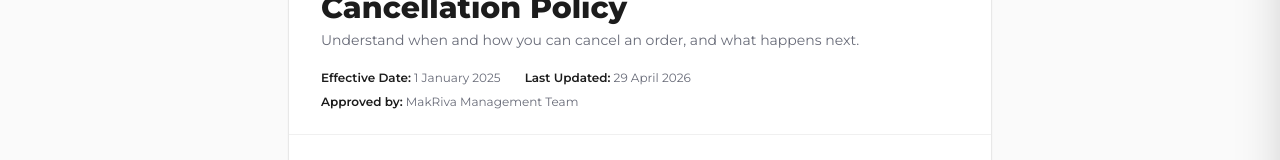
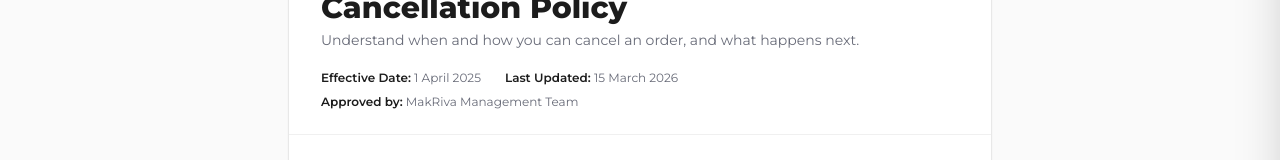
Before and after one commit to makriva/Makriva_Service, a Next.js app in the folder frontend/: page /cancellation-policy in a window 1280 px wide. Shown: the part 251-411 px from the top of the page. Built offline with nearby package versions, Linux system fonts and the light colour scheme; no server answers; a web font is replaced by a local one.

Commit message:
Added change

```diff
--- a/frontend/app/cancellation-policy/page.tsx
+++ b/frontend/app/cancellation-policy/page.tsx
@@ -11,8 +11,8 @@ export default function CancellationPolicyPage() {
     <PolicyLayout
       title="Cancellation Policy"
       subtitle="Understand when and how you can cancel an order, and what happens next."
-      effectiveDate="1 January 2025"
-      lastUpdated="29 April 2026"
+      effectiveDate="1 April 2025"
+      lastUpdated="15 March 2026"
       sections={[
         {
           title: 'Cancellation Window',
--- a/frontend/app/privacy/page.tsx
+++ b/frontend/app/privacy/page.tsx
@@ -11,8 +11,8 @@ export default function PrivacyPage() {
     <PolicyLayout
       title="Privacy Policy"
       subtitle="How we collect, use, and protect your personal information."
-      effectiveDate="1 January 2025"
-      lastUpdated="29 April 2026"
+      effectiveDate="1 April 2025"
+      lastUpdated="15 March 2026"
       sections={[
         {
           title: 'Information We Collect',
--- a/frontend/app/products/[id]/page.tsx
+++ b/frontend/app/products/[id]/page.tsx
@@ -175,6 +175,42 @@ export default function ProductDetailPage() {
           availability: 'https://schema.org/InStock',
           url: productUrl,
           seller: { '@type': 'Organization', name: 'MakRiva' },
+          hasMerchantReturnPolicy: {
+            '@type': 'MerchantReturnPolicy',
+            applicableCountry: 'IN',
+            returnPolicyCategory: 'https://schema.org/MerchantReturnFiniteReturnWindow',
+            merchantReturnDays: 7,
+            returnMethod: 'https://schema.org/ReturnByMail',
+            returnFees: 'https://schema.org/FreeReturn',
+            merchantReturnLink: 'https://makriva.in/return-policy',
+          },
+          shippingDetails: {
+            '@type': 'OfferShippingDetails',
+            shippingRate: {
+              '@type': 'MonetaryAmount',
+              value: '0',
+              currency: 'INR',
+            },
+            shippingDestination: {
+              '@type': 'DefinedRegion',
+              addressCountry: 'IN',
+            },
+            deliveryTime: {
+              '@type': 'ShippingDeliveryTime',
+              handlingTime: {
+                '@type': 'QuantitativeValue',
+                minValue: 1,
+                maxValue: 2,
+                unitCode: 'DAY',
+              },
+              transitTime: {
+                '@type': 'QuantitativeValue',
+                minValue: 3,
+                maxValue: 5,
+                unitCode: 'DAY',
+              },
+            },
+          },
         },
         ...(product.original_price && {
           aggregateRating: {
--- a/frontend/app/return-policy/page.tsx
+++ b/frontend/app/return-policy/page.tsx
@@ -11,8 +11,8 @@ export default function ReturnPolicyPage() {
     <PolicyLayout
       title="Return & Refund Policy"
       subtitle="We stand behind every pack we ship. Here is how we make it right if something goes wrong."
-      effectiveDate="1 January 2025"
-      lastUpdated="29 April 2026"
+      effectiveDate="1 April 2025"
+      lastUpdated="15 March 2026"
       sections={[
         {
           title: 'Return Eligibility',
--- a/frontend/app/shipping-policy/page.tsx
+++ b/frontend/app/shipping-policy/page.tsx
@@ -11,8 +11,8 @@ export default function ShippingPolicyPage() {
     <PolicyLayout
       title="Shipping Policy"
       subtitle="Delivery timelines, charges, and everything you need to know about receiving your order."
-      effectiveDate="1 January 2025"
-      lastUpdated="29 April 2026"
+      effectiveDate="1 April 2025"
+      lastUpdated="15 March 2026"
       sections={[
         {
           title: 'Delivery Coverage',
--- a/frontend/app/terms/page.tsx
+++ b/frontend/app/terms/page.tsx
@@ -11,8 +11,8 @@ export default function TermsPage() {
     <PolicyLayout
       title="Terms & Conditions"
       subtitle="Please read these terms carefully before using our website or placing an order."
-      effectiveDate="1 January 2025"
-      lastUpdated="29 April 2026"
+      effectiveDate="1 April 2025"
+      lastUpdated="15 March 2026"
       sections={[
         {
           title: 'Acceptance of Terms',
```
